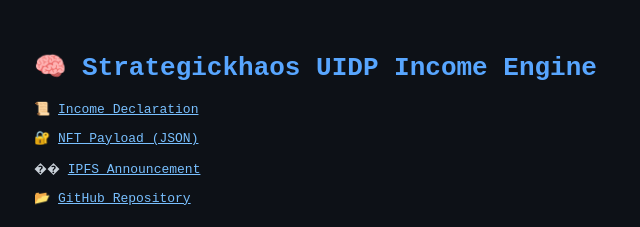
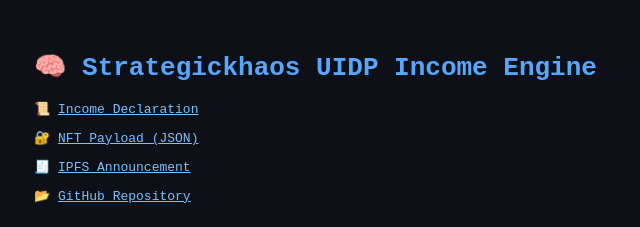
Before and after one commit to Me10101-01/Strategickhaos-DAO_Compliance, a plain HTML site: page docs/index.html in a window 1280 px wide. Shown: the top 227 px of the page, 0-640 px from the left. Drawn offline with Linux system fonts and the light colour scheme; grey boxes are pictures that could not be loaded.

```diff
--- a/docs/index.html
+++ b/docs/index.html
@@ -1,10 +1,11 @@
+
 <!DOCTYPE html>
 <html lang="en">
 <head>
   <meta charset="UTF-8" />
   <meta name="viewport" content="width=device-width, initial-scale=1.0"/>
   <title>Strategickhaos DAO Income Engine</title>
-  <link rel="icon" type="image/png" href="https://raw.githubusercontent.com/Me10101-01/Strategickhaos-DAO_Compliance/main/docs/assets/favicon.png">
+  <link rel="icon" type="image/png" href="assets/favicon.png">
   <style>
     body { font-family: monospace; background: #0d1117; color: #c9d1d9; padding: 2em; }
     h1 { color: #58a6ff; }
@@ -17,7 +18,7 @@
   <h1>🧠 Strategickhaos UIDP Income Engine</h1>
   <p>📜 <a href="contracts/uidp/UIDP_INCOME_ENGINE_DECLARATION.md">Income Declaration</a></p>
   <p>🔐 <a href="contracts/uidp/nft_payloads/UIDP_INCOME_ENGINE.json">NFT Payload (JSON)</a></p>
-  <p>�� <a href="contracts/uidp/STRATEGICKHAOS_UIDP_IPFS_ANNOUNCEMENT.txt">IPFS Announcement</a></p>
+  <p>🧾 <a href="contracts/uidp/STRATEGICKHAOS_UIDP_IPFS_ANNOUNCEMENT.txt">IPFS Announcement</a></p>
   <p>📂 <a href="https://github.com/Me10101-01/Strategickhaos-DAO_Compliance">GitHub Repository</a></p>
 
   <div class="badge">
```
